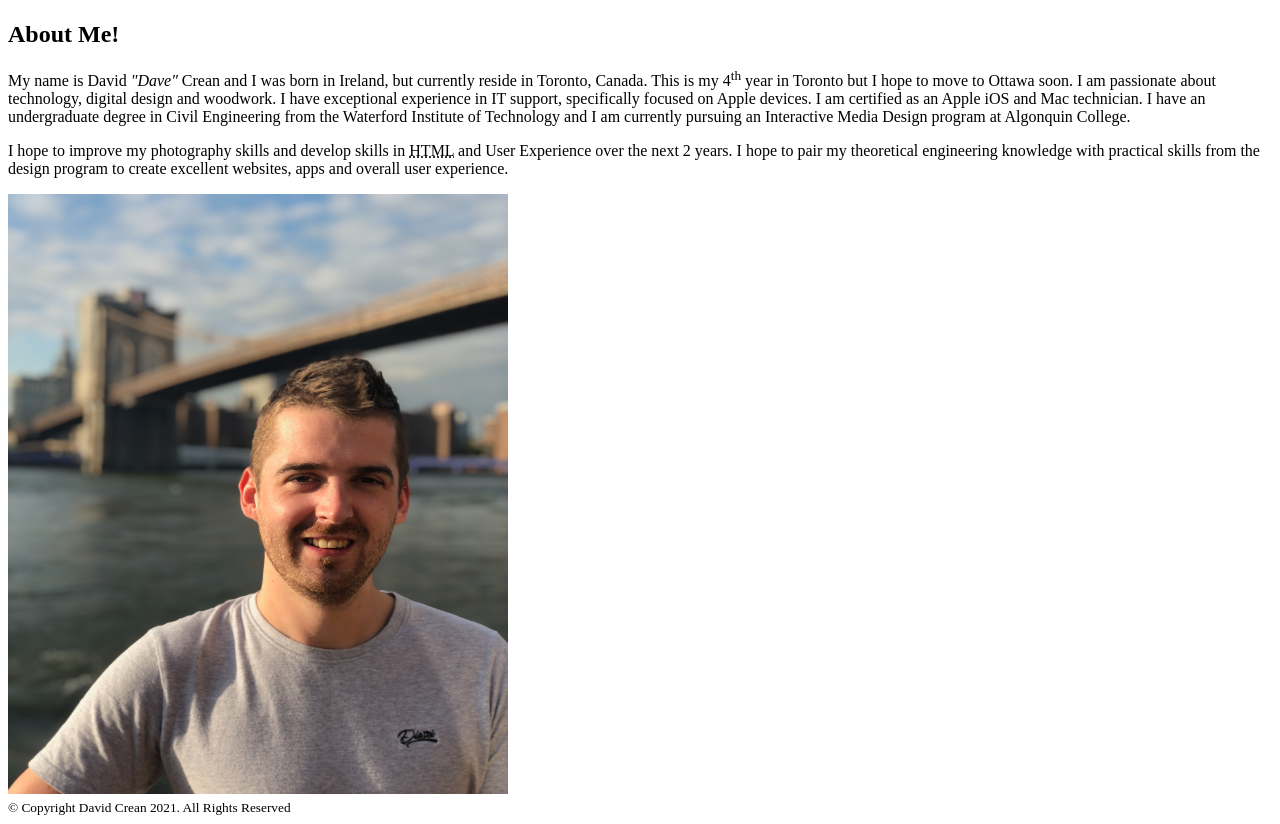
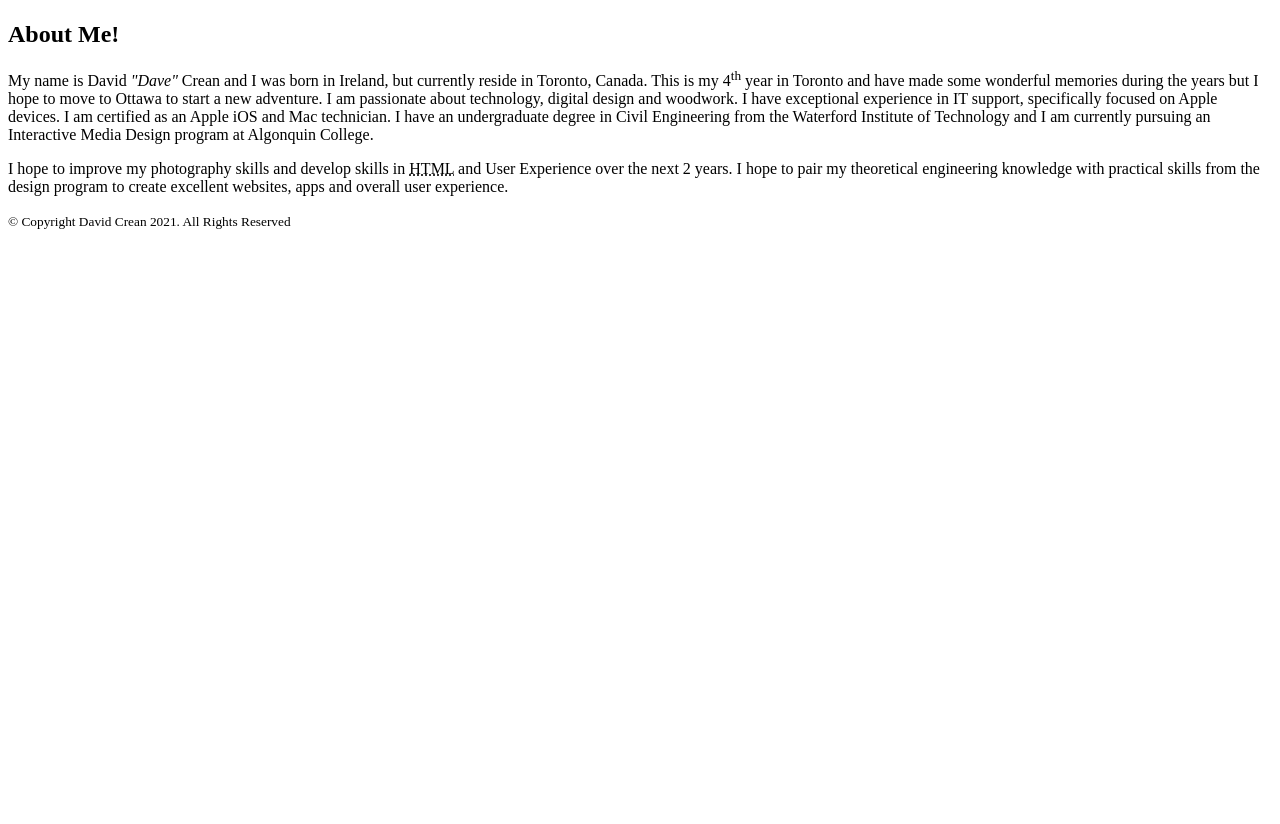
Before and after one commit to Crea0031/Crea0031.github.io, a plain HTML site: page html-assignment/index.html in a window 1280 px wide. Shown: the part 383-1207 px from the top of the page. After the commit the page ends 800 px from the top, so only its background shows below. Drawn offline with Linux system fonts and the light colour scheme.

Commit message:
Moved photo

```diff
--- a/html-assignment/index.html
+++ b/html-assignment/index.html
@@ -14,7 +14,7 @@
       <img src="IMG_1900.jpeg" alt="Self portrait in front of Brooklyn Bridge" width="200" height="300">
       <article>
         <h1> About Me!</h1>
-        <p>My name is David <em>"Dave"</em> Crean and I was born in Ireland, but currently reside in Toronto, Canada. This is my 4<sup>th</sup> year in Toronto but I hope to move to Ottawa soon.
+        <p>My name is David <em>"Dave"</em> Crean and I was born in Ireland, but currently reside in Toronto, Canada. This is my 4<sup>th</sup> year in Toronto and have made some wonderful memories during the years but I hope to move to Ottawa to start a new adventure.
           I am passionate about technology, digital design and woodwork. I have exceptional experience in IT support, specifically focused on Apple devices.
           I am certified as an Apple iOS and Mac technician. I have an undergraduate degree in Civil Engineering from the Waterford Institute of Technology
           and I am currently pursuing an Interactive Media Design program at Algonquin College.
@@ -24,7 +24,6 @@
           I hope to pair my theoretical engineering knowledge with practical skills from the design program to create excellent websites,
           apps and overall user experience.
         </p>
-        <img src="IMG_1900.jpeg" alt="Self portrait in front of Brooklyn Bridge" width="500" height="600">
       </article>
    </main>
     <footer> <small>&copy; Copyright David Crean 2021. All Rights Reserved</small> </footer>
```
